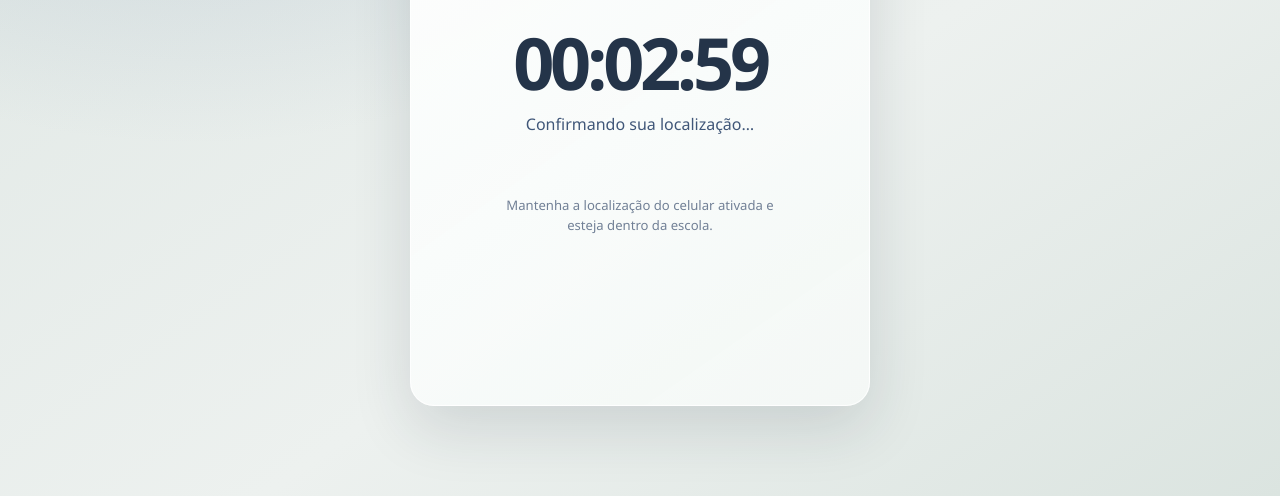
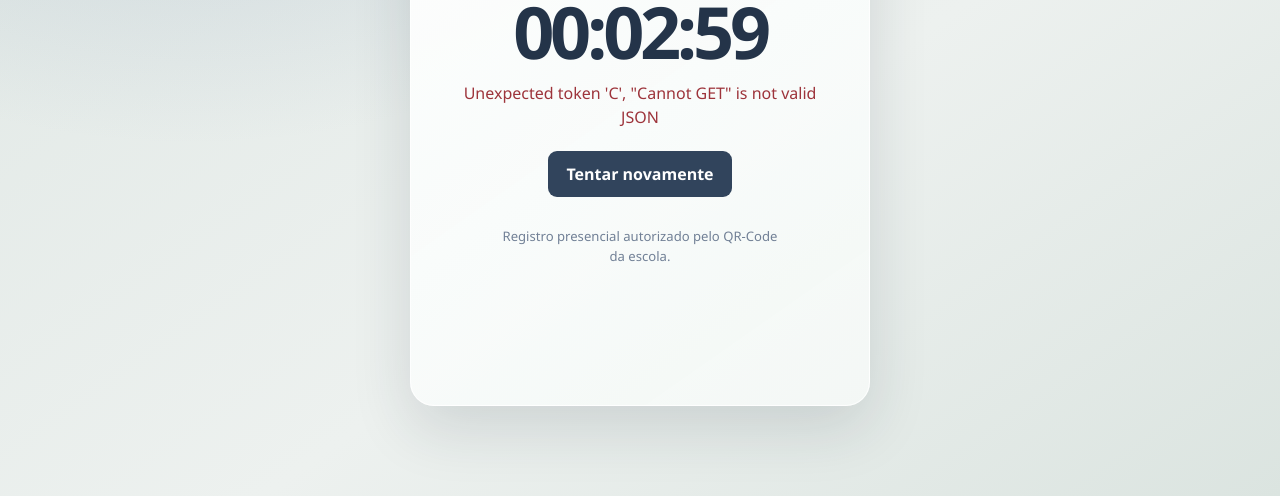
Before and after one commit to IsacAndrew/ponto_eletronico, a Flask app: template templates/ponto_presencial.html in a window 1280 px wide. Shown: the part 304-800 px from the top of the page. Run offline with Flask 3, Linux system fonts and the light colour scheme; the template is opened without the code that fills it, so the values that code supplies are empty; some libraries are stand-ins or nearby versions.

Commit message:
Dispensa GPS no fluxo autenticado pelo QR

```diff
--- a/backend/inicio.py
+++ b/backend/inicio.py
@@ -1,8 +1,9 @@
 from datetime import datetime, timedelta
+from hmac import compare_digest
 from math import isfinite
 from zoneinfo import ZoneInfo
 
-from flask import Blueprint, current_app, jsonify, request, session
+from flask import Blueprint, abort, current_app, jsonify, request, session
 
 from .permissoes import exigir_tipos_conta, renderizar_pagina
 from .banco_dados import criar_conexao
@@ -48,33 +49,52 @@
 @rota_inicio.post("/registrar-ponto")
 @exigir_tipos_conta("Suporte", "Administração", "Professor", "Colaborador")
 def registrar_ponto():
+    return _registrar_ponto(exigir_localizacao=True)
+
+
+@rota_inicio.post("/registrar-ponto-qr/<token>")
+@exigir_tipos_conta("Suporte", "Administração", "Professor", "Colaborador")
+def registrar_ponto_qr(token):
+    with criar_conexao() as conexao:
+        registro_qr = conexao.execute(
+            "SELECT qr_ponto_token FROM configuracoes_sistema WHERE id = 1"
+        ).fetchone()
+    if not registro_qr or not registro_qr[0] or not compare_digest(registro_qr[0], token):
+        abort(404)
+    return _registrar_ponto(exigir_localizacao=False)
+
+
+def _registrar_ponto(exigir_localizacao):
     usuario_id = session["usuario_id"]
     agora = datetime.now(FUSO_HORARIO)
     dados_localizacao = request.get_json(silent=True) or {}
-    try:
-        latitude = float(dados_localizacao.get("latitude"))
-        longitude = float(dados_localizacao.get("longitude"))
-        precisao = float(dados_localizacao.get("precisao"))
-    except (TypeError, ValueError):
-        current_app.logger.warning("PONTO_E01: localização ausente ou inválida")
-        return jsonify(
-            sucesso=False,
-            codigo_erro="E01",
-            mensagem="Localização inválida. Informe o código E01 ao suporte.",
-        ), 400
+    if exigir_localizacao:
+        try:
+            latitude = float(dados_localizacao.get("latitude"))
+            longitude = float(dados_localizacao.get("longitude"))
+            precisao = float(dados_localizacao.get("precisao"))
+        except (TypeError, ValueError):
+            current_app.logger.warning("PONTO_E01: localização ausente ou inválida")
+            return jsonify(
+                sucesso=False,
+                codigo_erro="E01",
+                mensagem="Localização inválida. Informe o código E01 ao suporte.",
+            ), 400
 
-    if (
-        not all(isfinite(valor) for valor in (latitude, longitude, precisao))
-        or not -90 <= latitude <= 90
-        or not -180 <= longitude <= 180
-        or precisao <= 0
-    ):
-        current_app.logger.warning("PONTO_E01: coordenadas ou precisão fora do formato esperado")
-        return jsonify(
-            sucesso=False,
-            codigo_erro="E01",
-            mensagem="Não foi possível validar a localização. Informe o código E01 ao suporte.",
-        ), 400
+        if (
+            not all(isfinite(valor) for valor in (latitude, longitude, precisao))
+            or not -90 <= latitude <= 90
+            or not -180 <= longitude <= 180
+            or precisao <= 0
+        ):
+            current_app.logger.warning("PONTO_E01: coordenadas ou precisão fora do formato esperado")
+            return jsonify(
+                sucesso=False,
+                codigo_erro="E01",
+                mensagem="Não foi possível validar a localização. Informe o código E01 ao suporte.",
+            ), 400
+    else:
+        latitude = longitude = precisao = None
 
     garantir_estrutura_jornada()
     garantir_estrutura_usuarios()
@@ -97,7 +117,7 @@
                 )
             tipos_batida = ("Entrada", "Saída") if usuario[1] == 2 else TIPOS_BATIDA
 
-            if not usuario[2]:
+            if exigir_localizacao and not usuario[2]:
                 marco_zero = obter_marco_zero(conexao)
                 latitude_marco, longitude_marco, _, raio_metros = marco_zero
                 if latitude_marco is None or longitude_marco is None:
--- a/backend/ponto_qr.py
+++ b/backend/ponto_qr.py
@@ -242,7 +242,7 @@
             )
 
     resposta = make_response(
-        render_template("ponto_presencial.html", nome_usuario=usuario[1])
+        render_template("ponto_presencial.html", nome_usuario=usuario[1], token=token)
     )
     if definir_cookie:
         resposta.set_cookie(
--- a/static/js/ponto_presencial.js
+++ b/static/js/ponto_presencial.js
@@ -22,42 +22,16 @@
         botaoTentar.hidden = false;
     }
 
-    function obterLocalizacao() {
-        return new Promise((resolver, rejeitar) => {
-            if (!navigator.geolocation) {
-                rejeitar(criarErroLocalizacao("E08"));
-                return;
-            }
-
-            navigator.geolocation.getCurrentPosition(
-                (posicao) => resolver({
-                    latitude: posicao.coords.latitude,
-                    longitude: posicao.coords.longitude,
-                    precisao: posicao.coords.accuracy,
-                }),
-                (erro) => {
-                    const codigos = {
-                        1: "E05",
-                        2: "E06",
-                        3: "E07",
-                    };
-                    rejeitar(criarErroLocalizacao(codigos[erro.code] || "E06"));
-                },
-                { enableHighAccuracy: true, timeout: 20000, maximumAge: 0 },
-            );
-        });
-    }
-
     async function registrarPonto() {
         if (tentativaEmAndamento) return;
         tentativaEmAndamento = true;
         botaoTentar.hidden = true;
-        mensagem.textContent = "Confirmando sua localização…";
+        mensagem.textContent = "Registrando seu ponto…";
         mensagem.dataset.estado = "";
 
         try {
-            const localizacao = await obterLocalizacao();
-            let resposta = await enviarRegistro(localizacao);
+            const dadosRegistro = {};
+            let resposta = await enviarRegistro(dadosRegistro);
             let resultado = await resposta.json();
             if (resultado.perguntar_quantidade_batidas) {
                 const quantidade = window.prompt(
@@ -70,7 +44,7 @@
                     return;
                 }
                 resposta = await enviarRegistro({
-                    ...localizacao,
+                    ...dadosRegistro,
                     quantidade_batidas_dia: quantidade.trim(),
                 });
                 resultado = await resposta.json();
@@ -101,12 +75,6 @@
         });
     }
 
-    function criarErroLocalizacao(codigo) {
-        const erro = new Error(`Erro ${codigo} - Informe o Isac sobre este código.`);
-        erro.codigoErro = codigo;
-        return erro;
-    }
-
     atualizarRelogio();
     window.setInterval(atualizarRelogio, 1000);
     botaoTentar.addEventListener("click", registrarPonto);
--- a/templates/ponto_presencial.html
+++ b/templates/ponto_presencial.html
@@ -11,16 +11,14 @@
 <body>
     <main
         class="pagina-ponto-presencial"
-        data-registro-url="{{ url_for('inicio.registrar_ponto') }}"
+        data-registro-url="{{ url_for('inicio.registrar_ponto_qr', token=token) }}"
     >
         <section class="cartao-ponto-presencial" aria-labelledby="titulo-ponto-presencial">
             <h1 id="titulo-ponto-presencial">Olá, {{ nome_usuario.split()[0] }}</h1>
             <p class="relogio-presencial" data-relogio>--:--:--</p>
-            <p class="estado-ponto-presencial" data-mensagem role="status" aria-live="polite">
-                Preparando o registro do seu ponto…
-            </p>
+            <p class="estado-ponto-presencial" data-mensagem role="status" aria-live="polite">Preparando o registro do seu ponto…</p>
             <button type="button" class="botao-tentar-novamente" data-tentar hidden>Tentar novamente</button>
-            <p class="nota-ponto-presencial">Mantenha a localização do celular ativada e esteja dentro da escola.</p>
+            <p class="nota-ponto-presencial">Registro presencial autorizado pelo QR-Code da escola.</p>
         </section>
     </main>
 </body>
--- a/templates/qr_ponto.html
+++ b/templates/qr_ponto.html
@@ -23,7 +23,7 @@
                 alt="QR-Code para registrar ponto na escola"
             >
             <p class="legenda-qr-ponto">Use seu próprio celular dentro da escola.</p>
-            <p class="rodape-qr-ponto">O registro confirma sua localização e respeita o intervalo mínimo entre batidas.</p>
+            <p class="rodape-qr-ponto">O QR-Code autoriza o registro presencial e respeita o intervalo mínimo entre batidas.</p>
         </article>
 
         <details class="opcoes-qr-ponto">
```
